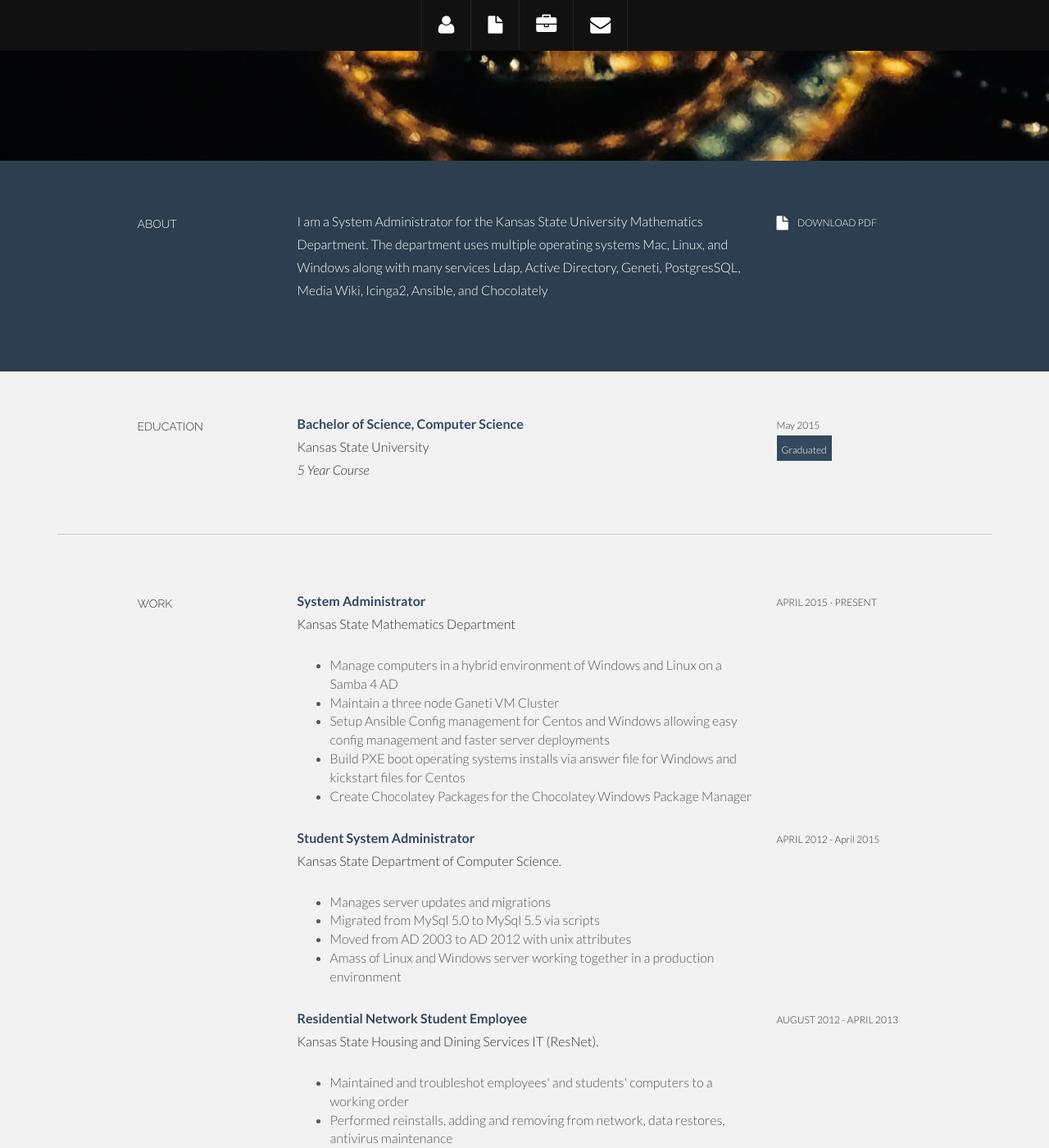
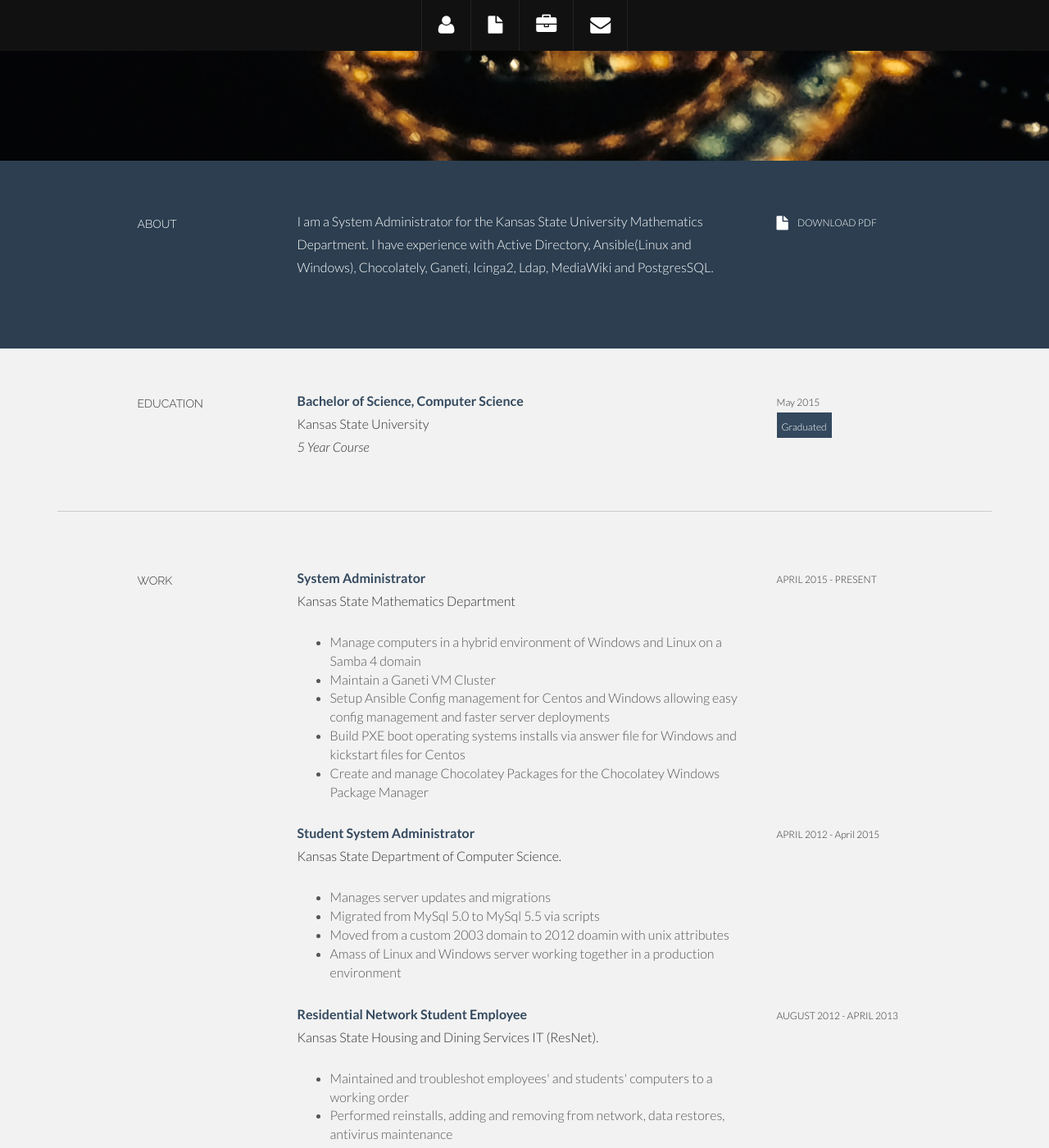
Before and after one commit to dp3/dp3.github.io, a Jekyll site: the page Resume/index.html, which Jekyll copies as it is, in a window 1280 px wide and 1400 px high, scrolled down 364 px. Shown: the whole window at 82% size. Built offline with Jekyll 4.4.1, drawn with Linux system fonts in a browser that asks for light colours; some of the changed text lies outside the part shown.

Commit message:
edits to the resume page

```diff
--- a/Resume/index.html
+++ b/Resume/index.html
@@ -75,7 +75,7 @@
 					<h5>ABOUT</h5>
 				</div>
 				<div class="col-lg-6">
-					<p>I am a System Administrator for the  Kansas State University Mathematics Department. The department uses multiple operating systems Mac, Linux, and Windows along with many services Ldap, Active Directory, Geneti, PostgresSQL, Media Wiki, Icinga2, Ansible, and Chocolately</p>
+					<p>I am a System Administrator for the  Kansas State University Mathematics Department. I have experience with Active Directory, Ansible(Linux and Windows), Chocolately, Ganeti, Icinga2, Ldap, MediaWiki and PostgresSQL. </p>
 				</div>
 				<div class="col-lg-3">
 					<p><a href="Resume.pdf"><i class="icon-file"></i></a> <sm>DOWNLOAD PDF</sm></p>
@@ -128,11 +128,11 @@
           </p>
           <p><more>
             <ul>
-              <li>Manage computers in a hybrid environment of Windows and Linux on a Samba 4 AD</li>
-              <li>Maintain a three node Ganeti VM Cluster</li>
+              <li>Manage computers in a hybrid environment of Windows and Linux on a Samba 4 domain</li>
+              <li>Maintain a Ganeti VM Cluster</li>
               <li>Setup Ansible Config management for Centos and Windows allowing easy config management and faster server deployments </li>
               <li>Build PXE boot operating systems installs via answer file for Windows and kickstart files for Centos </li>
-              <li>Create Chocolatey Packages for the Chocolatey Windows Package Manager </li>
+              <li>Create and manage Chocolatey Packages for the Chocolatey Windows Package Manager </li>
             </ul>
           </more></p>
         </div>
@@ -149,7 +149,7 @@
             <ul>
               <li>Manages server updates and migrations</li>
               <li>Migrated from MySql 5.0 to MySql 5.5 via scripts</li>
-              <li>Moved from AD 2003 to AD 2012 with unix attributes</li>
+              <li>Moved from a custom 2003 domain to 2012 doamin with unix attributes</li>
               <li>Amass of Linux and Windows server working together in a production environment</li>
             </ul>
           </more></p>
@@ -326,7 +326,7 @@
 					</div>
 					<div class="col-lg-3 centered">
 						<canvas id="illustrator" height="130" width="130"></canvas>
-						<p>Drupal & WordPress<p>
+						<p> MySQL and Postgress<p>
 						<br>
 						<script>
 							var doughnutData = [
```
Also changed, not shown: other parts of Resume/index.html (+3 -3 lines).
